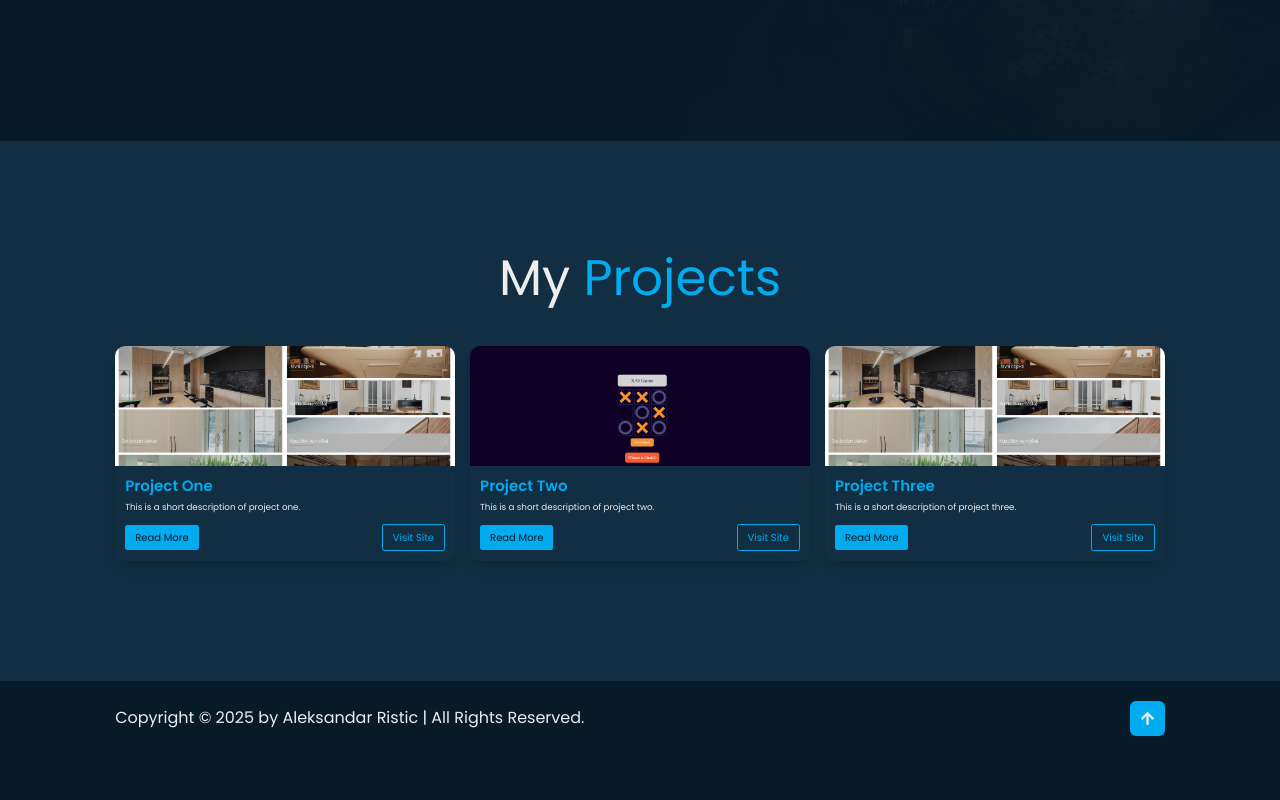
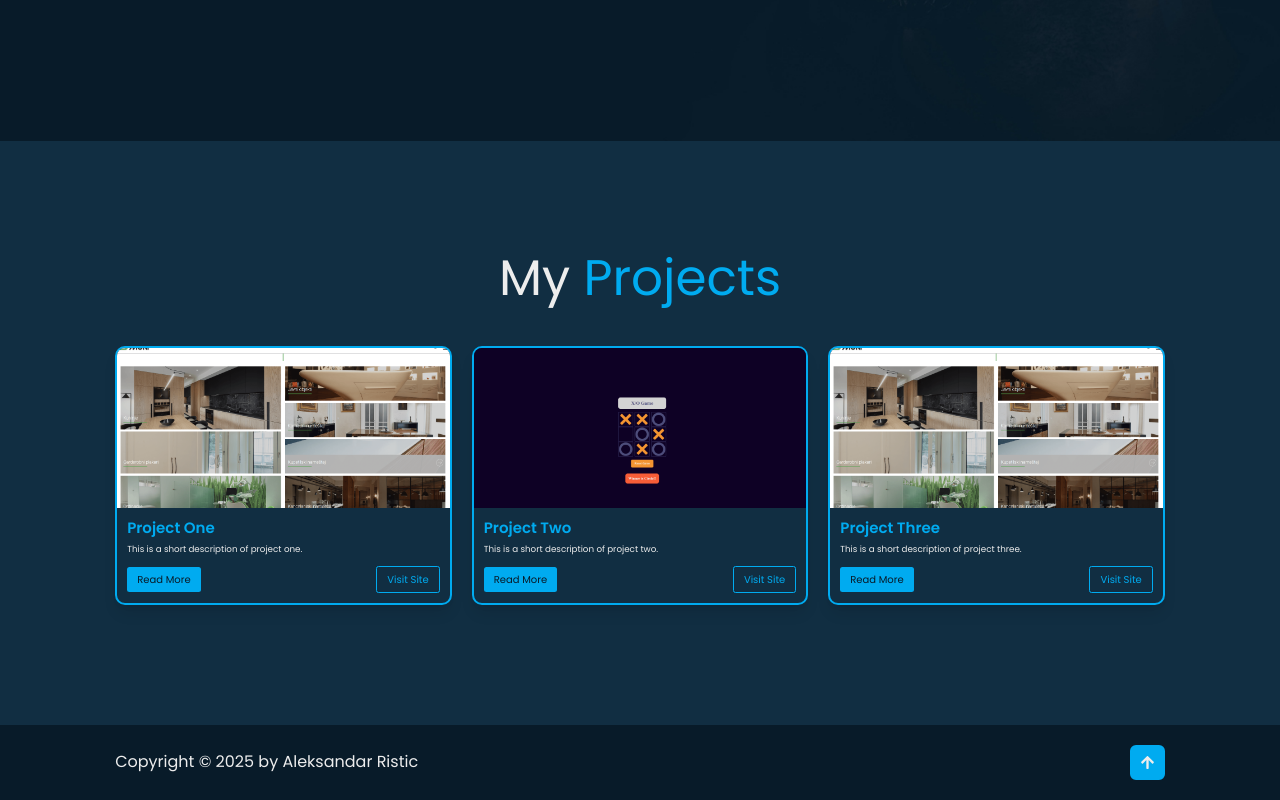
Before and after one commit to storiaca/aristic-portfolio, a React (Vite) app: page / in a window 1280 px wide. Shown: the part 659-1459 px from the top of the page. Before the commit the page ends 1415 px from the top, so only its background shows below. Built offline with nearby package versions, Linux system fonts and the light colour scheme.

Commit message:
Add color on scroll in header{

```diff
--- a/src/components/Footer/Footer.jsx
+++ b/src/components/Footer/Footer.jsx
@@ -5,9 +5,9 @@ const Footer = () => {
   return (
     <footer className="footer">
       <div className="footer-text">
-        <p>Copyright &copy; 2025 by Aleksandar Ristic | All Rights Reserved.</p>
+        <p>Copyright &copy; 2025 by Aleksandar Ristic</p>
       </div>
-      <div className="footer-icon_top group">
+      <div className="footer-icon_top">
         <a href="#home">
           <IconContext.Provider
             value={{
--- a/src/components/Header/Header.jsx
+++ b/src/components/Header/Header.jsx
@@ -1,3 +1,4 @@
+import { useState, useEffect } from "react";
 import { IconContext } from "react-icons";
 import { FaSquareXTwitter } from "react-icons/fa6";
 import { IoLogoLinkedin } from "react-icons/io5";
@@ -5,8 +6,22 @@ import { BsGithub } from "react-icons/bs";
 import { HiOutlineMail } from "react-icons/hi";
 
 const Header = () => {
+  const [bgColor, setBgColor] = useState(false);
+
+  useEffect(() => {
+    const handleChangeBgColor = () => {
+      setBgColor(window.scrollY > 45);
+    };
+
+    window.addEventListener("scroll", handleChangeBgColor);
+
+    return () => {
+      window.removeEventListener("scroll", handleChangeBgColor);
+    };
+  }, []);
+
   return (
-    <header className="header">
+    <header className={bgColor ? "header sticky" : "header"}>
       <h1 className="logo">Aleksandar Ristic.</h1>
       <nav className="navbar">
         <a
--- a/src/components/Hero/Hero.jsx
+++ b/src/components/Hero/Hero.jsx
@@ -5,7 +5,7 @@ const Hero = () => {
         <h1>
           Hi I'm <span>Aleksandar Ristic</span>
         </h1>
-        <div className="text-animate">
+        <div className="text-transparent">
           <h2>Frontend Developer</h2>
         </div>
         <p>
--- a/src/components/Projects/ProjectCards.jsx
+++ b/src/components/Projects/ProjectCards.jsx
@@ -90,11 +90,11 @@ export default function ProjectCards() {
       >
         My <span>Projects</span>
       </motion.h2>
-      <div className="grid grid-cols-1 sm:grid-cols-2 lg:grid-cols-3 gap-6">
+      <div className="projects-list">
         {projects.map((project, index) => (
           <motion.div
             key={project.id}
-            className="bg-[#112e42] rounded-2xl shadow-lg overflow-hidden hover:scale-105 transition-transform"
+            className="project-item"
             initial={{ opacity: 0, y: 30 }}
             whileInView={{ opacity: 1, y: 0 }}
             viewport={{ once: true, amount: 0.2 }}
@@ -103,16 +103,14 @@ export default function ProjectCards() {
             <img
               src={project.image}
               alt={project.title}
-              className="w-full h-48 object-cover"
+              className="project-image"
             />
-            <div className="p-4">
-              <h2 className="text-2xl font-semibold mb-2 text-[#00abf0]">
-                {project.title}
-              </h2>
-              <p className="text-sm mb-4">{project.shortDescription}</p>
+            <div className="project-info">
+              <h2 className="project-info_title">{project.title}</h2>
+              <p className="project-info_text">{project.shortDescription}</p>
               <div className="flex justify-between items-center">
                 <button
-                  className="bg-[#00abf0] text-[#081b29] px-4 py-2 rounded hover:bg-[#00abf0]/80 transition"
+                  className="bg-mainBlue text-[#081b29] px-4 py-2 rounded hover:bg-[#00abf0]/80 transition"
                   onClick={() => setActiveProject(project)}
                 >
                   Read More
@@ -121,10 +119,9 @@ export default function ProjectCards() {
                   href={project.link}
                   target="_blank"
                   rel="noopener noreferrer"
+                  className="project-card_link border border-mainBlue text-mainBlue px-4 py-2 rounded hover:bg-[#00abf0]/10 transition"
                 >
-                  <button className="border border-[#00abf0] text-[#00abf0] px-4 py-2 rounded hover:bg-[#00abf0]/10 transition">
-                    Visit Site
-                  </button>
+                  Visit Site
                 </a>
               </div>
             </div>
--- a/src/custom.css
+++ b/src/custom.css
@@ -112,7 +112,7 @@
   width: 100%;
 }
 
-.home-sci {
+/* .home-sci {
   position: absolute;
   bottom: 4rem;
   width: 100px;
@@ -155,7 +155,7 @@
 
 .home-sci a:hover::before {
   width: 100%;
-}
+} */
 
 /* .home-imgHover {
   position: absolute;
--- a/src/index.css
+++ b/src/index.css
@@ -24,13 +24,13 @@
 
 @layer components {
   .header {
-    @apply fixed top-[0] left-[0] w-full px-[9%] flex-col py-8 bg-transparent flex justify-between items-center [transition:0.3s] z-10 md:flex-row;
+    @apply fixed top-[0] left-[0] w-full px-[9%] flex-col py-8 bg-transparent flex justify-between items-center overflow-hidden z-10 md:flex-row transition-colors duration-500 ease-in-out;
     .logo {
       @apply text-[2.7rem] text-customWhiteText font-semibold;
     }
   }
   .header.sticky {
-    @apply bg-yellowgreen;
+    @apply bg-secondDarkBg;
   }
 
   .home {
@@ -44,7 +44,7 @@
           @apply text-customWhiteText;
         }
       }
-      .text-animate {
+      .text-transparent {
         @apply relative w-full md:w-[32.8rem];
         h2 {
           -webkit-text-stroke: 0.7px #ededed;
@@ -65,6 +65,24 @@
       @apply text-[5rem] mb-12 text-center;
       span {
         @apply text-mainBlue;
+      }
+    }
+    .projects-list {
+      @apply grid grid-cols-1 sm:grid-cols-2 lg:grid-cols-3 gap-8;
+      .project-item {
+        @apply bg-secondDarkBg rounded-2xl shadow-lg overflow-hidden border-[0.2rem] border-[solid] border-mainBlue transition-transform;
+        .project-image {
+          @apply w-full h-64 object-cover;
+        }
+        .project-info {
+          @apply p-4;
+          .project-info_title {
+            @apply text-2xl font-semibold mb-2 text-mainBlue;
+          }
+          .project-info_text {
+            @apply text-sm mb-4 text-customWhiteText;
+          }
+        }
       }
     }
   }
```
